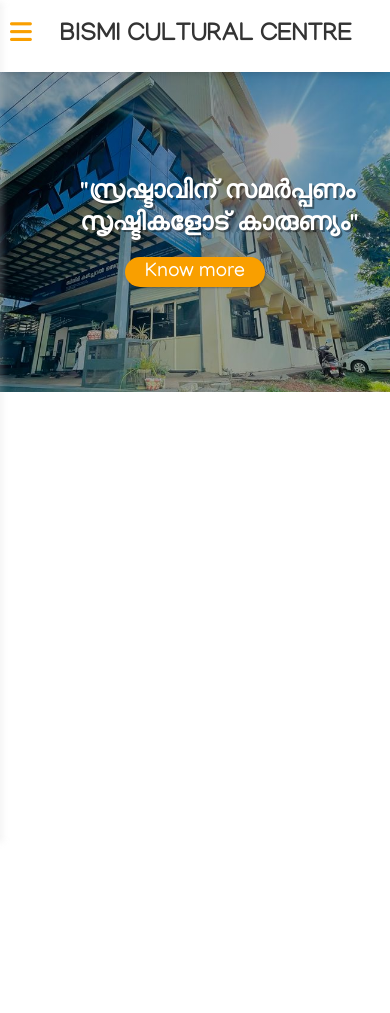
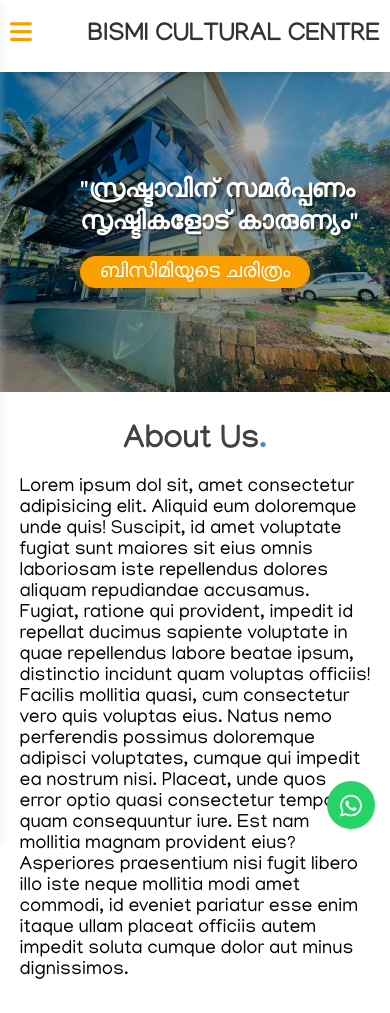
Before and after one commit to rashidmachingal/BISMI_CULTURAL_CENTRE, a plain HTML site: page index.html in a window 390 px wide. Before the commit the page ends 844 px from the top, so only its background shows below. Drawn offline with Linux system fonts and the light colour scheme.

Commit message:
landing page button pulse animation added

```diff
--- a/index.html
+++ b/index.html
@@ -24,7 +24,7 @@
         <div class="navbar">
             <div class="toggle"><i class="fa-solid fa-bars fa-lg"></i></div>
             <div class="brand-logo"><a href="/">BISMI CULTURAL CENTRE</a></div>
-            <div class="call-now"></div>
+            <div class="youtube-icon"></div>
         </div>
         <div class="nav-items">
             <div class="toggle"><i class="fa-solid fa-close fa-lg"></i></div>
@@ -40,13 +40,30 @@
         <!-- Navbar End -->
 
         <!-- Landing Page Start -->
-
         <section class="landing-page-container" >
             <div class="landing-page" >
                 <h1>"സ്രഷ്ടാവിന് സമർപ്പണം സൃഷ്ടികളോട് കാരുണ്യം"</h1>
-                <button onclick="location.href='#about';" >Know more</button>
+                <button onclick="location.href='/history.html';" >ബിസിമിയുടെ ചരിത്രം </button>
             </div>
         </section>
+         <!-- Landing Page End -->
+
+         <div class="content-container">
+            <h2>About Us<span style="color: #418cd2;" >.</span></h2>
+            <p>
+                Lorem ipsum dol sit, amet consectetur adipisicing elit. Aliquid eum doloremque unde quis! Suscipit, id amet voluptate fugiat sunt maiores sit eius omnis laboriosam iste repellendus dolores aliquam repudiandae accusamus.
+                Fugiat, ratione qui provident, impedit id repellat ducimus sapiente voluptate in quae repellendus labore beatae ipsum, distinctio incidunt quam voluptas officiis! Facilis mollitia quasi, cum consectetur vero quis voluptas eius.
+                Natus nemo perferendis possimus doloremque adipisci voluptates, cumque qui impedit ea nostrum nisi. Placeat, unde quos error optio quasi consectetur tempora quam consequuntur iure. Est nam mollitia magnam provident eius?
+                Asperiores praesentium nisi fugit libero illo iste neque mollitia modi amet commodi, id eveniet pariatur esse enim itaque ullam placeat officiis autem impedit soluta cumque dolor aut minus dignissimos.
+            </p>
+         </div>
+
+         <!-- Whatsapp Icon Start -->
+          <div onclick="location.href='https://api.whatsapp.com/send?phone=919846681019'"  class="whatsapp_chat">
+            <i class="fa-brands fa-whatsapp"></i>
+          </div>
+         <!-- Whatsapp Icon End -->
+
 
 </body>
 </html>
--- a/styles/home.css
+++ b/styles/home.css
@@ -1,5 +1,7 @@
+
+/* landing page start */
 .landing-page-container{
-    background-image: url("../images/Screenshot\ 2022-11-28\ at\ 23-03-12\ a55c9c34-6493-4563-9239-82b83fd90882.jpeg\ \(JPEG\ Image\ 1024\ ×\ 768\ pixels\).png");
+    background-image: url("../images/bismi-cultural-centre.jpeg");
     width: 100%;
     height: 35rem;
     background-repeat: no-repeat;
@@ -30,15 +32,30 @@
 .landing-page button{
     margin-top: 1rem;
     background: var(--primary-color);
-    box-shadow: 1px 1px 2px rgb(0 0 0 / 25%);
     color: #fff;
     font-size: 20px;
     border-radius: 24px;
     padding: 4px 20px;
     cursor: pointer;
     border: none;
+	box-shadow: 0 0 0 0 rgba(0, 0, 0, 1);
+	transform: scale(1);
+	animation: pulse 2s infinite;
 }
 
+@keyframes pulse {
+	0% {
+		box-shadow: 0 0 0 0 rgb(249, 159, 0);
+	}
+
+	70% {
+		box-shadow: 0 0 0 5px rgba(249, 158, 0, 0.104);
+	}
+
+	100% {
+		box-shadow: 0 0 0 0 rgba(249, 158, 0, 0.111);
+	}
+}
 
 @media (max-width:700px) {
     .landing-page-container{
@@ -49,3 +66,34 @@
         font-size: 25px;
     }
 }
+/* landing page end */
+
+/* content section start */
+
+.content-container {
+    display: flex;
+    flex-direction: column;
+    justify-content: center;
+    align-items: center;
+    padding-bottom: 2rem;
+    padding-top: 2rem;
+}
+
+.content-container h2{
+    font-size: 32px;
+    color: #424242;
+}
+
+.content-container p{
+    margin-top: 1rem;
+    max-width: 60%;
+}
+
+@media (max-width:700px) {
+    .content-container p{
+        max-width: 90%;
+        font-size: larger;
+        text-align: left;
+
+    }
+}
--- a/styles/styles.css
+++ b/styles/styles.css
@@ -27,7 +27,7 @@ html{
     align-items: center;
     justify-content: space-around;
     box-shadow: 0 0 12px -4px rgb(0 0 0 / 46%);
-    background: white;
+    background: var(--white);
 }
 
 .toggle i{
@@ -89,9 +89,38 @@ html{
     text-decoration: none;
 }
 
+.youtube-icon{
+    width: 1rem;
+}
+
 @media (max-width:700px) {
     .navbar{
         padding: 10px;
         justify-content: space-between;
     }
+    .youtube-icon{
+        display: none;
+    }
 }/* navbar end */
+
+/* whatsapp chat icon start */
+
+.whatsapp_chat{
+    position: fixed;
+    bottom: 15px;
+    right: 15px;
+    background: #25D366;
+    width: 3rem;
+    display: flex;
+    align-items: center;
+    justify-content: center;
+    gap: 0.6rem;
+    height: 3rem;
+    border-radius: 50%;
+    color: white;
+    cursor: pointer;
+}
+
+.whatsapp_chat i{
+    font-size: 25px;
+}
```
Also changed, not shown: history.html (added, +82 -0 lines), images/Screenshot 2022-11-28 at 23-03-12 a55c9c34-6493-4563-9239-82b83fd90882.jpeg (JPEG Image 1024 × 768 pixels).png (deleted), images/bismi-cultural-centre.jpeg (renamed from images/a55c9c34-6493-4563-9239-82b83fd90882.jpeg), 1 other file.
